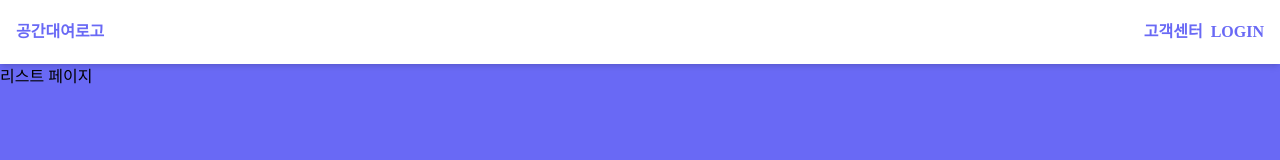
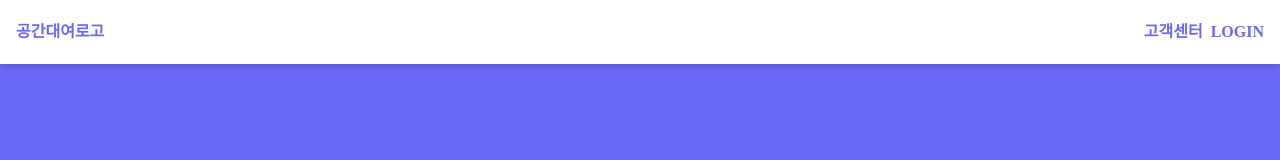
Before and after one commit to be-2nd-projects/fe-2nd-projects, a React (Create React App) app in the folder space_rental/: page / in a window 1280 px wide. Shown: the top 160 px of the page. Built offline with nearby package versions, Linux system fonts and the light colour scheme.

Commit message:
Feat: Router 연결

```diff
--- a/space_rental/src/App.js
+++ b/space_rental/src/App.js
@@ -1,7 +1,12 @@
+import { createBrowserRouter, RouterProvider } from "react-router-dom";
 import tw from 'tailwind-styled-components';
-import Header from "./components/Header/Header";
-import Footer from "./components/Footer/Footer";
+import HeaderLayout from './pages/HeaderLayout';
+import Login from './components/Login/Login';
+import SignUp from './components/Signup/SignUp';
+import MainPage from './pages/Main/MainPage';
+import GuestMyPage from './pages/Guest/GuestMyPage';
 import ListPage from './pages/List/ListPage';
+import DetailPage from './pages/Detail/DetailPage';
 
 const Container = tw.div`
   w-screen
@@ -10,14 +15,29 @@ const Container = tw.div`
   bg-primary
 `;
 
+const router = createBrowserRouter([
+  {
+    path: "/",
+    element: <HeaderLayout />,
+    children: [
+      { index: true, element: <MainPage /> },
+
+      { path: "list", element: <ListPage /> },
+      { path: "detail", element: <DetailPage /> },
+      { path: "guestMyPage", element: <GuestMyPage /> },
+    ],
+  },
+  { path: "login", element: <Login /> },
+  { path: "signup", element: <SignUp /> },
+]);
+
+
 function App() {
   return (
     <>
       <Container>
-        <Header />
-        <ListPage />
-        <Footer />
-      </Container >
+        <RouterProvider router={router} />
+      </Container>
     </>
   );
 }
--- /dev/null
+++ b/space_rental/src/pages/HeaderLayout.js
@@ -0,0 +1,16 @@
+import React from 'react';
+import Header from '../components/Header/Header';
+import Footer from '../components/Footer/Footer';
+import { Outlet } from 'react-router-dom';
+
+function HeaderLayout() {
+  return (
+    <>
+      <Header />
+      <Outlet />
+      <Footer />
+    </>
+  );
+}
+
+export default HeaderLayout;
--- a/space_rental/src/pages/List/ListPage.js
+++ b/space_rental/src/pages/List/ListPage.js
@@ -2,7 +2,7 @@ import React from 'react';
 
 function ListPage() {
   return (
-    <div>
+    <div className='content'>
       리스트 페이지
     </div>
   );
```
Also changed, not shown: space_rental/src/components/Signup/SignUp.js (renamed from space_rental/src/components/Login/SignUp.js).
